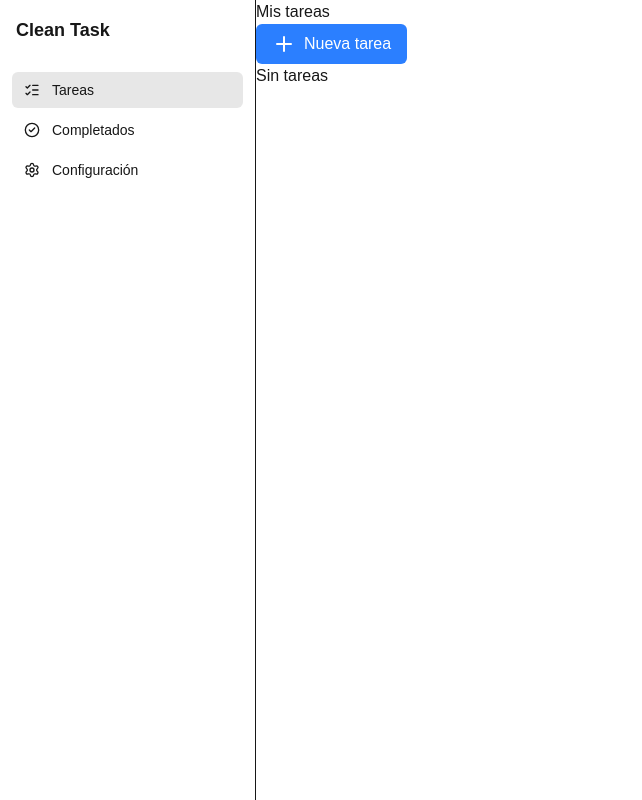
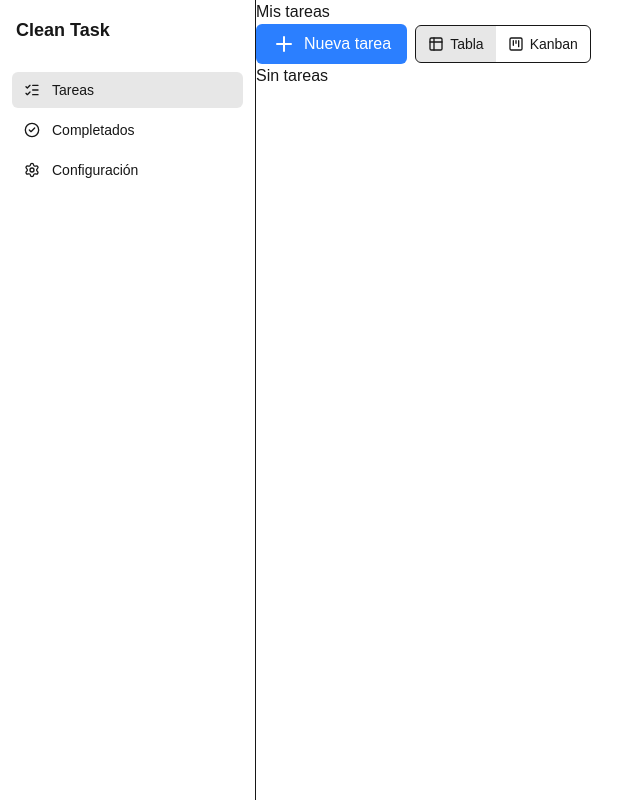
Before and after one commit to LuisDanilo/nextjs-fullstack-clean-arch, a Next.js app: page / in a window 1280 px wide. Shown: the whole page, without its empty margins (0-642 px from the left). Built offline with nearby package versions, Linux system fonts and the light colour scheme.

Commit message:
feat(view-switch): add table/kanban view switcher
- add ViewSwitch client component with desktop inline control
- render mobile variant as fixed footer bar with two buttons
- raise mobile FAB above the new footer bar
- buttons are placeholders, no view logic yet

```diff
--- a/src/app/page.tsx
+++ b/src/app/page.tsx
@@ -1,10 +1,14 @@
 import { CreateTaskButton } from '@/framework/features/create-tasks/presentation/CreateTaskButton'
 import { TaskList } from '@/framework/features/list-tasks/presentation/TaskList'
+import { ViewSwitch } from '@/framework/features/list-tasks/presentation/ViewSwitch'
 
 export default function Home() {
   return <main>
     <h1>Mis tareas</h1>
-    <CreateTaskButton />
+    <div className='flex items-center gap-2'>
+      <CreateTaskButton />
+      <ViewSwitch />
+    </div>
     <TaskList />
   </main>
 }
--- a/src/framework/features/create-tasks/presentation/CreateTaskButton.tsx
+++ b/src/framework/features/create-tasks/presentation/CreateTaskButton.tsx
@@ -17,7 +17,7 @@ export function CreateTaskButton() {
         aria-label='Crear nueva tarea'
         aria-expanded={open}
         aria-controls='create-task-dialog'
-        className='fixed bottom-6 right-6 z-30 flex h-14 w-14 items-center justify-center rounded-full bg-blue-500 text-white shadow-lg transition-colors hover:bg-blue-600 lg:static lg:h-auto lg:w-auto lg:rounded-md lg:px-4 lg:py-2 lg:shadow-none'
+        className='fixed bottom-20 right-6 z-30 flex h-14 w-14 items-center justify-center rounded-full bg-blue-500 text-white shadow-lg transition-colors hover:bg-blue-600 lg:static lg:h-auto lg:w-auto lg:rounded-md lg:px-4 lg:py-2 lg:shadow-none'
       >
         <Plus className='h-6 w-6' />
         <span className='hidden lg:inline lg:ml-2'>Nueva tarea</span>
--- /dev/null
+++ b/src/framework/features/list-tasks/presentation/ViewSwitch.tsx
@@ -0,0 +1,53 @@
+'use client'
+
+import { useState } from 'react'
+import { Table2, SquareKanban } from 'lucide-react'
+
+type ViewMode = 'table' | 'kanban'
+
+const viewOptions: Array<{ value: ViewMode; label: string; icon: typeof Table2 }> = [
+  { value: 'table', label: 'Tabla', icon: Table2 },
+  { value: 'kanban', label: 'Kanban', icon: SquareKanban },
+]
+
+export function ViewSwitch() {
+  const [view, setView] = useState<ViewMode>('table')
+
+  return (
+    <>
+      <div role='tablist' aria-label='Cambiar vista' className='hidden lg:flex rounded-md border overflow-hidden'>
+        {viewOptions.map(({ value, label, icon: Icon }) => (
+          <button
+            key={value}
+            type='button'
+            role='tab'
+            aria-selected={view === value}
+            onClick={() => setView(value)}
+            className={`flex items-center gap-1.5 px-3 py-2 text-sm transition-colors ${
+              view === value ? 'bg-foreground/10 font-medium' : 'hover:bg-foreground/5'
+            }`}
+          >
+            <Icon className='h-4 w-4' />
+            {label}
+          </button>
+        ))}
+      </div>
+
+      <nav className='fixed bottom-0 inset-x-0 z-20 flex border-t bg-background lg:hidden'>
+        {viewOptions.map(({ value, label, icon: Icon }) => (
+          <button
+            key={value}
+            type='button'
+            onClick={() => setView(value)}
+            className={`flex flex-1 flex-col items-center gap-1 py-3 text-xs transition-colors ${
+              view === value ? 'text-blue-500' : 'text-foreground/60'
+            }`}
+          >
+            <Icon className='h-5 w-5' />
+            {label}
+          </button>
+        ))}
+      </nav>
+    </>
+  )
+}
```
